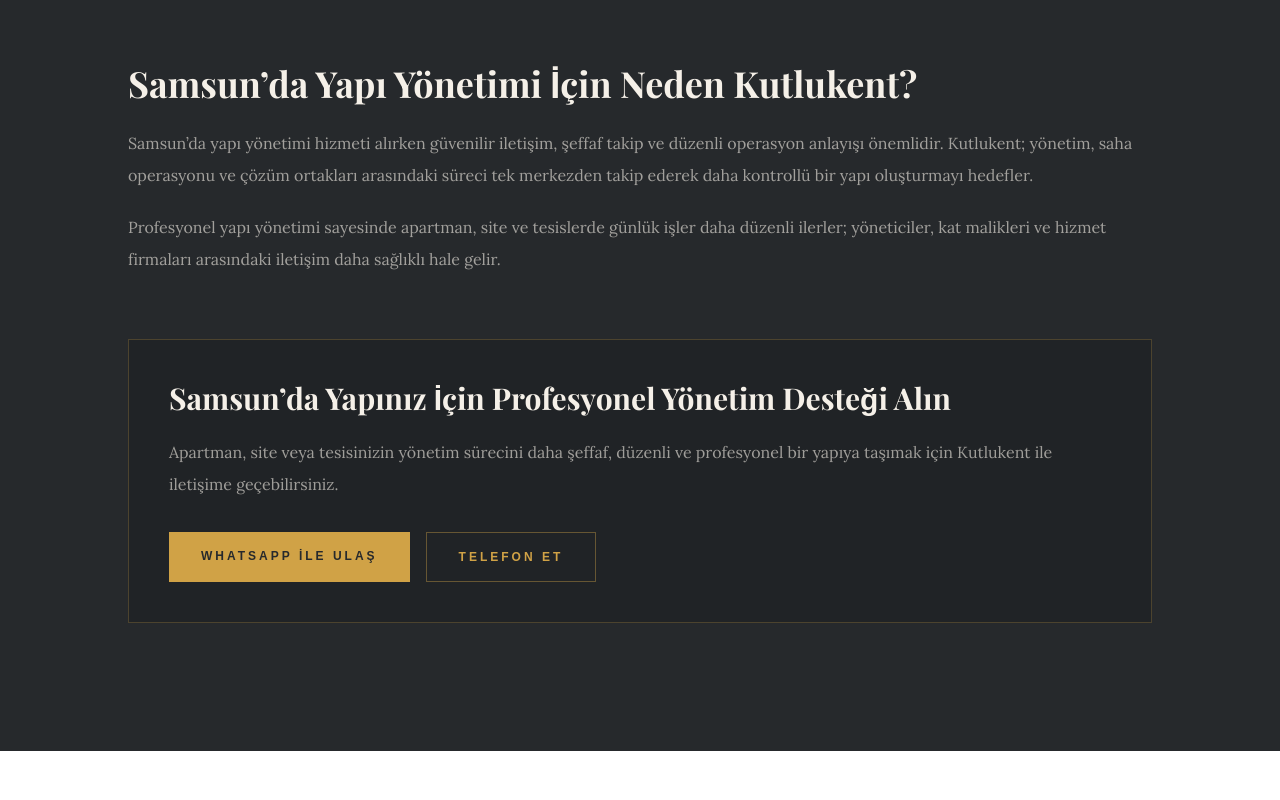
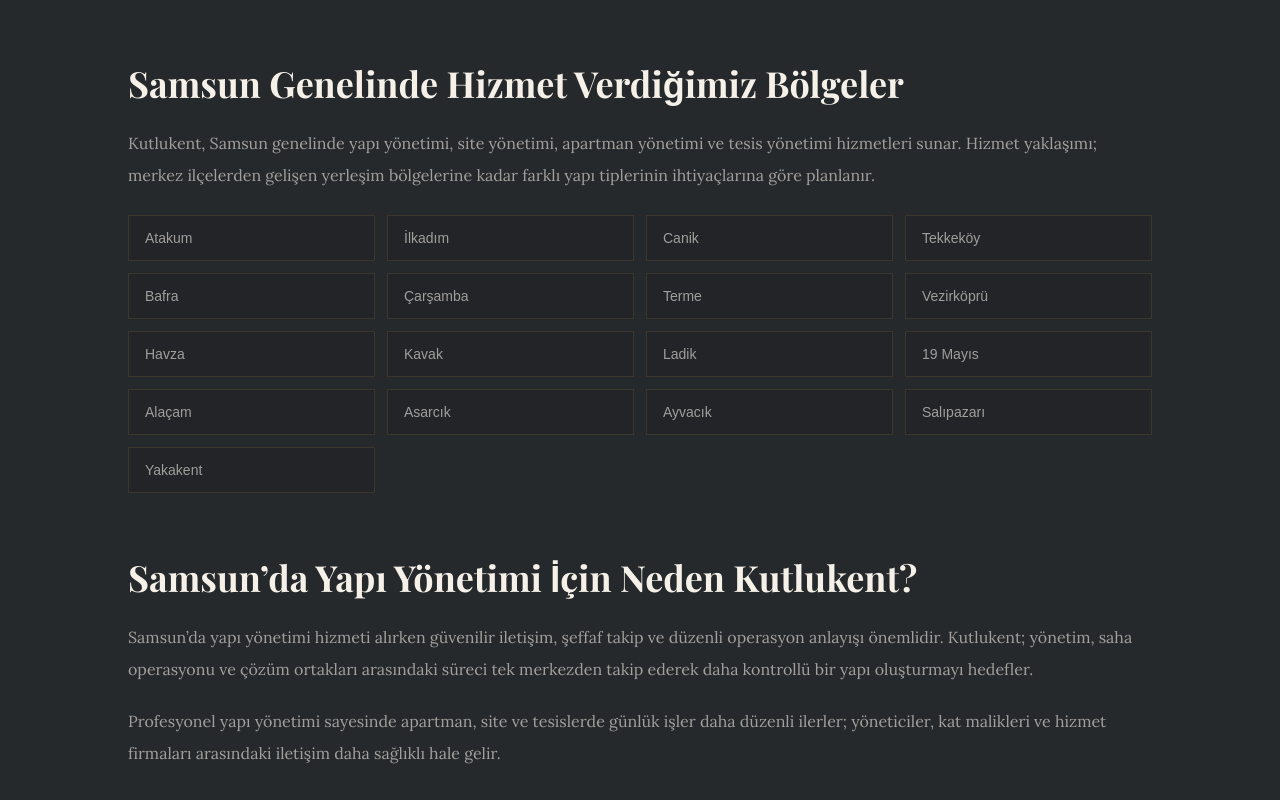
Before and after one commit to ey60/kutlukent, a Next.js app: page /samsun-yapi-yonetimi in a window 1280 px wide. Shown: the part 1280-2080 px from the top of the page. Before the commit the page ends 2031 px from the top, so only its background shows below. Built offline with nearby package versions, Linux system fonts and the light colour scheme.

Commit message:
Samsun ilçe hizmet bölgeleri eklendi

```diff
--- a/app/samsun-yapi-yonetimi/page.tsx
+++ b/app/samsun-yapi-yonetimi/page.tsx
@@ -132,6 +132,53 @@
               className="text-3xl md:text-4xl font-bold mb-6"
               style={{ fontFamily: 'var(--font-playfair)' }}
             >
+              Samsun Genelinde Hizmet Verdiğimiz Bölgeler
+            </h2>
+
+            <p
+              className="text-[#f5f0e8]/60 leading-8 mb-6"
+              style={{ fontFamily: 'var(--font-lora)' }}
+            >
+              Kutlukent, Samsun genelinde yapı yönetimi, site yönetimi, apartman yönetimi ve tesis
+              yönetimi hizmetleri sunar. Hizmet yaklaşımı; merkez ilçelerden gelişen yerleşim
+              bölgelerine kadar farklı yapı tiplerinin ihtiyaçlarına göre planlanır.
+            </p>
+
+            <div className="grid grid-cols-2 sm:grid-cols-3 md:grid-cols-4 gap-3">
+              {[
+                'Atakum',
+                'İlkadım',
+                'Canik',
+                'Tekkeköy',
+                'Bafra',
+                'Çarşamba',
+                'Terme',
+                'Vezirköprü',
+                'Havza',
+                'Kavak',
+                'Ladik',
+                '19 Mayıs',
+                'Alaçam',
+                'Asarcık',
+                'Ayvacık',
+                'Salıpazarı',
+                'Yakakent',
+              ].map((ilce) => (
+                <div
+                  key={ilce}
+                  className="border border-[#d0a246]/15 bg-[#1e2124]/50 px-4 py-3 text-[#f5f0e8]/60 text-sm"
+                >
+                  {ilce}
+                </div>
+              ))}
+            </div>
+          </section>
+
+          <section className="mb-16">
+            <h2
+              className="text-3xl md:text-4xl font-bold mb-6"
+              style={{ fontFamily: 'var(--font-playfair)' }}
+            >
               Samsun’da Yapı Yönetimi İçin Neden Kutlukent?
             </h2>
 
```
